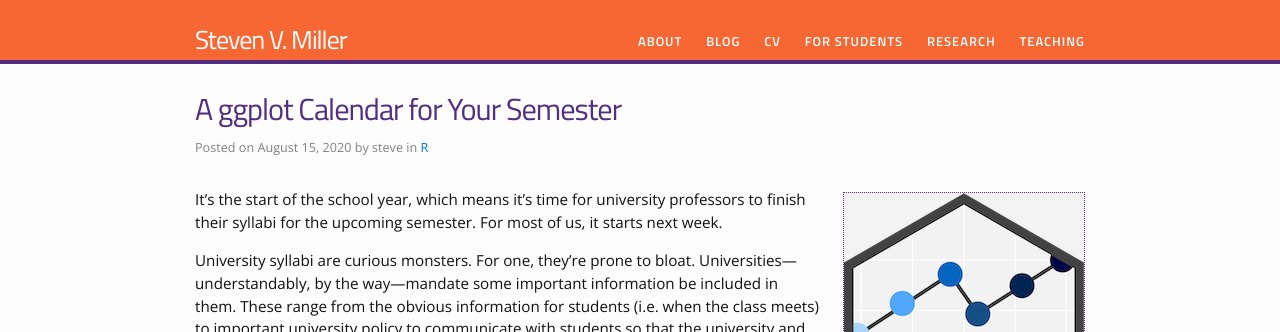
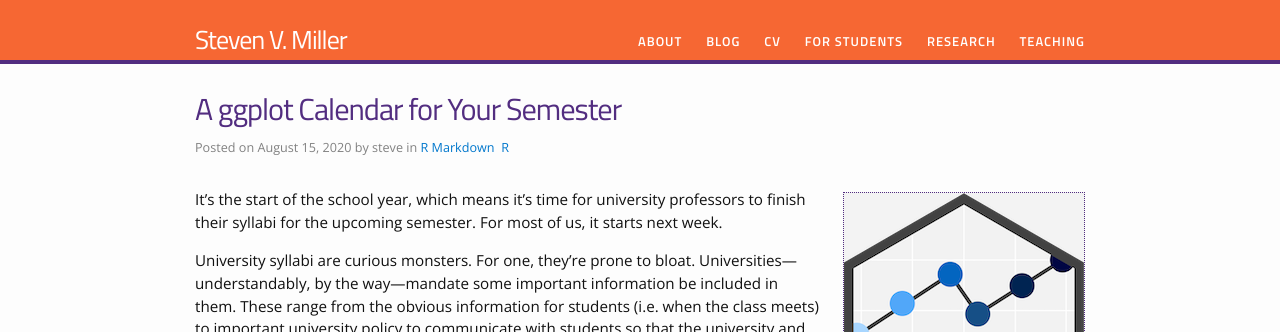
Before and after one commit to svmiller/svmiller.github.io, a Jekyll site: the page built from _posts/2020-08-15-a-ggplot-calendar-for-your-semester.md, in a window 1280 px wide and 900 px high. Shown: the top 332 px of the window. Built offline with Jekyll 4.4.1, drawn with Linux system fonts in a browser that asks for light colours; nearby versions of some CDN libraries; some web fonts are replaced; comment, search, counter and statistics services are not loaded.

Commit message:
that's actually what I wanted.

```diff
--- a/_posts/2020-08-15-a-ggplot-calendar-for-your-semester.md
+++ b/_posts/2020-08-15-a-ggplot-calendar-for-your-semester.md
@@ -11,6 +11,7 @@ date: '2020-08-15'
 excerpt: "Here is how you can make a ggplot calendar to add to your R Markdown syllabi."
 layout: post
 categories:
+  - R Markdown
   - R
 image: "ggplot-hex.png"
 ---
--- a/_source/2020-08-15-a-ggplot-calendar-for-your-semester.Rmd
+++ b/_source/2020-08-15-a-ggplot-calendar-for-your-semester.Rmd
@@ -12,6 +12,7 @@ excerpt: "Here is how you can make a ggplot calendar to add to your R Markdown s
 layout: post
 categories:
   - R Markdown
+  - R
 image: "ggplot-hex.png"
 ---
 
```
